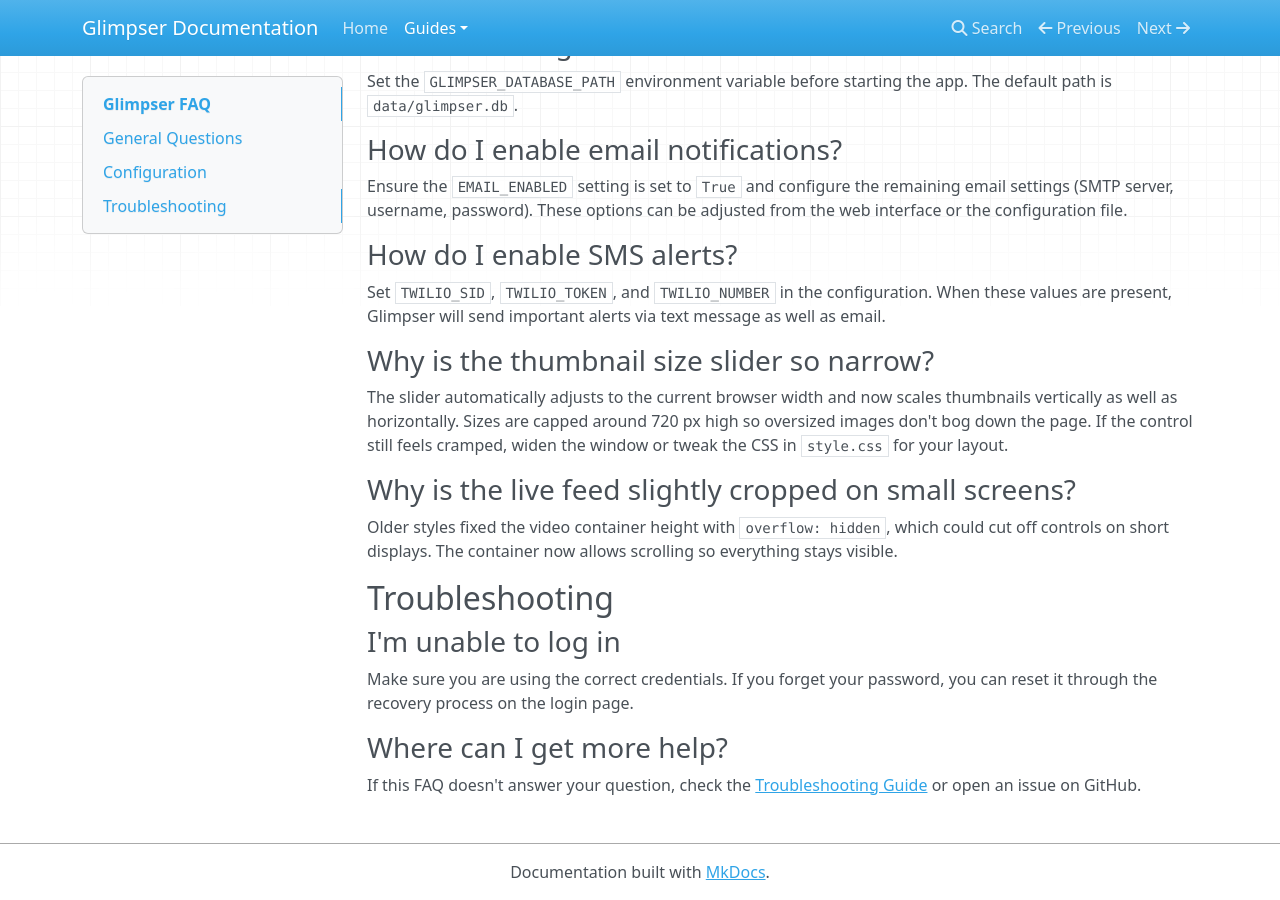
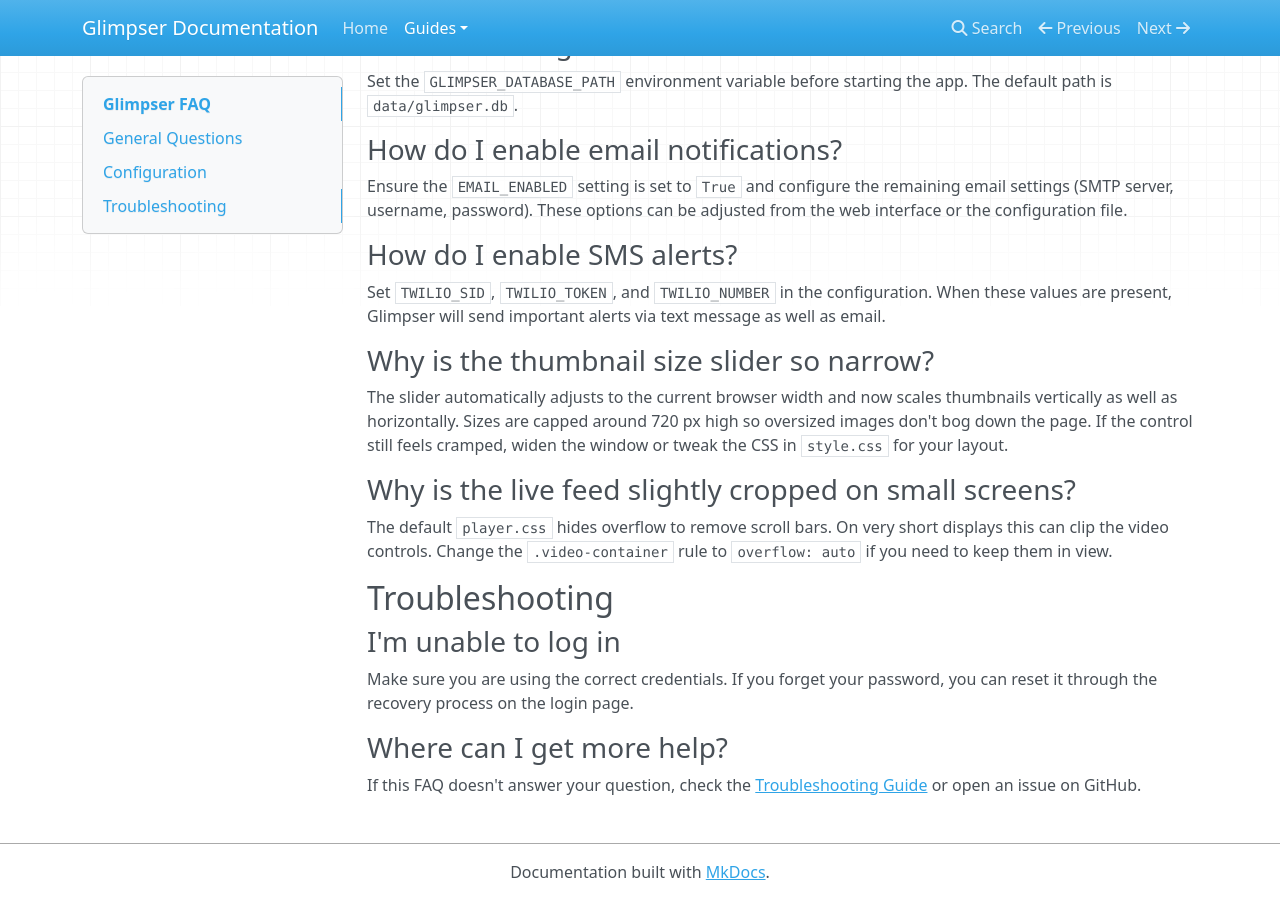
Before and after one commit to KristopherKubicki/glimpser, an MkDocs documentation site: the page built from docs/faq.md, in a window 1280 px wide and 900 px high, scrolled down 533 px. Built offline with MkDocs 1.6.1, drawn with Linux system fonts in a browser that asks for light colours; nearby versions of some CDN libraries.

Commit message:
fix(css): hide live view scrollbars

```diff
--- a/app/static/css/player.css
+++ b/app/static/css/player.css
@@ -5,7 +5,8 @@
     height: 92vh;
     max-height: 92vh;
     position: relative;
-    overflow: auto;
+    /* Hide scroll bars for a cleaner live view */
+    overflow: hidden;
 }
 #live-video,
 #live-image {
--- a/docs/faq.md
+++ b/docs/faq.md
@@ -28,7 +28,7 @@
 
 
 ### Why is the live feed slightly cropped on small screens?
-Older styles fixed the video container height with `overflow: hidden`, which could cut off controls on short displays. The container now allows scrolling so everything stays visible.
+The default `player.css` hides overflow to remove scroll bars. On very short displays this can clip the video controls. Change the `.video-container` rule to `overflow: auto` if you need to keep them in view.
 
 
 ## Troubleshooting
```
